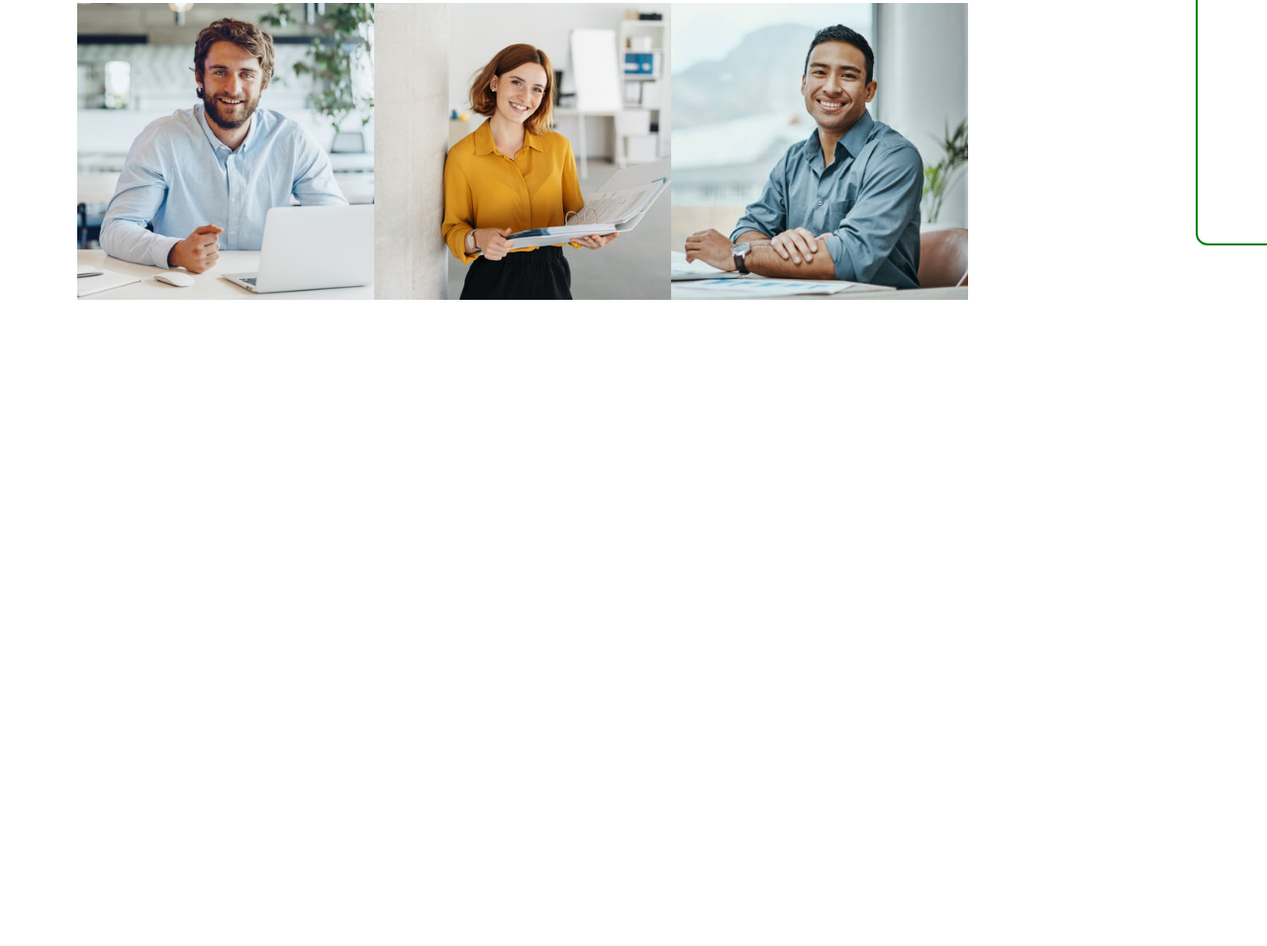
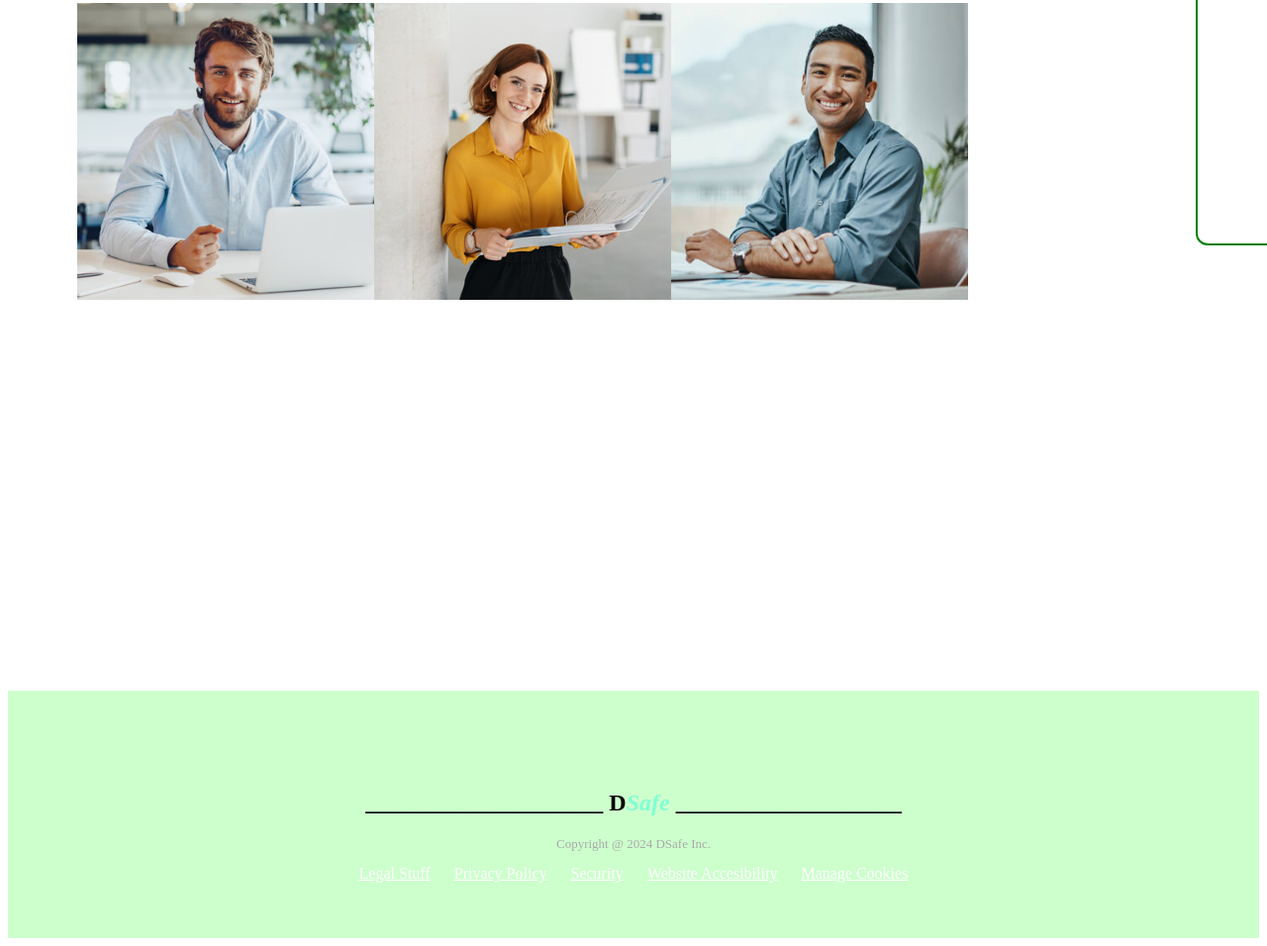
Before and after one commit to demetre3goisashvili/DSafe---Bank, a plain HTML site: page index.html in a window 1280 px wide. Shown: the part 1496-2452 px from the top of the page at 99% size. Before the commit the page ends 2344 px from the top, so only its background shows below. Drawn offline with Linux system fonts and the light colour scheme; files whose address does not match are found by name.

Commit message:
added footer

```diff
--- a/index.html
+++ b/index.html
@@ -12,11 +12,11 @@
         <h1>D<i>Safe</i></h1>
         <p id="desc">Safe Banking Experience</p>
         <nav>
-            <a href="/DSafe/index.html">Home</a>
-            <a href="#first-div">About Us</a>
-            <a href="#">Contact Us</a>
-            <a href="#">FAQ</a>
-            <a href="#">Sign Up</a>
+            <a class="header-a" href="/DSafe/index.html">Home</a>
+            <a class="header-a" href="#first-div">About Us</a>
+            <a class="header-a" href="#">Contact Us</a>
+            <a class="header-a" href="#">FAQ</a>
+            <a class="header-a" href="#">Sign Up</a>
         </nav>
     </header>
     <main>
@@ -62,5 +62,14 @@
 
         </div>
     </main>
+    <footer>
+        <h2 id="footer-h2">____________________ D<i>Safe</i> ___________________</h2>
+        <p id="footer-p">Copyright @ 2024 DSafe Inc.</p>
+        <a class="footer-a" href="#">Legal Stuff</a>
+        <a class="footer-a"  href="#">Privacy Policy</a>
+        <a class="footer-a"  href="#">Security</a>
+        <a class="footer-a"  href="#">Website Accesibility</a>
+        <a class="footer-a"  href="#">Manage Cookies</a>
+    </footer>
 </body>
 </html>
--- a/style.css
+++ b/style.css
@@ -17,13 +17,13 @@ nav{
     font-size: 20px;
     cursor: pointer;
 }
-a:hover{
+.header-a:hover{
     padding: 30px;
     background-color: white;
     color: black;
 }
 
-a{
+.header-a{
     text-decoration: none;
     margin: 10px;
     background-color: black;
@@ -172,3 +172,32 @@ input:hover {
     transform: scale(1.1);
     filter: brightness(50%);
 }
+
+footer {
+    background-color:rgba(5, 255, 5, 0.2);
+    height: 250px;
+    margin-top: 200px;
+    text-align: center;
+}
+
+#footer-h2 {
+    position: relative;
+    top: 100px;
+
+}
+
+.footer-a {
+    position: relative;
+    position: relative;
+    top: 100px;
+    margin: 10px;
+    color: white;
+
+}
+
+#footer-p {
+    font-size: 13px;
+    position: relative;
+    top: 100px;
+    color:darkgrey;
+}
```
